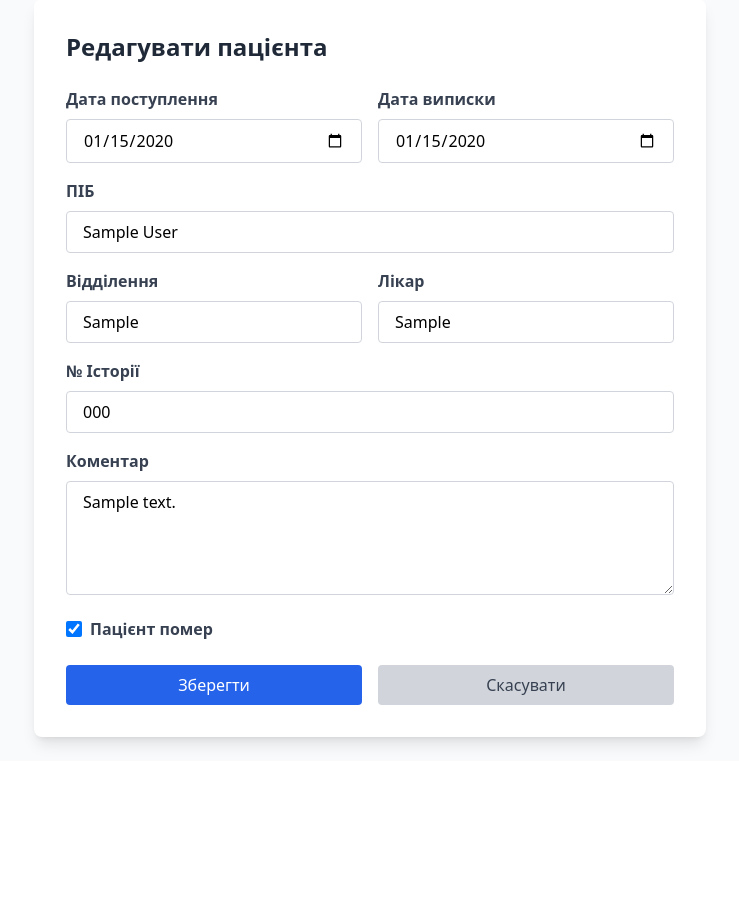
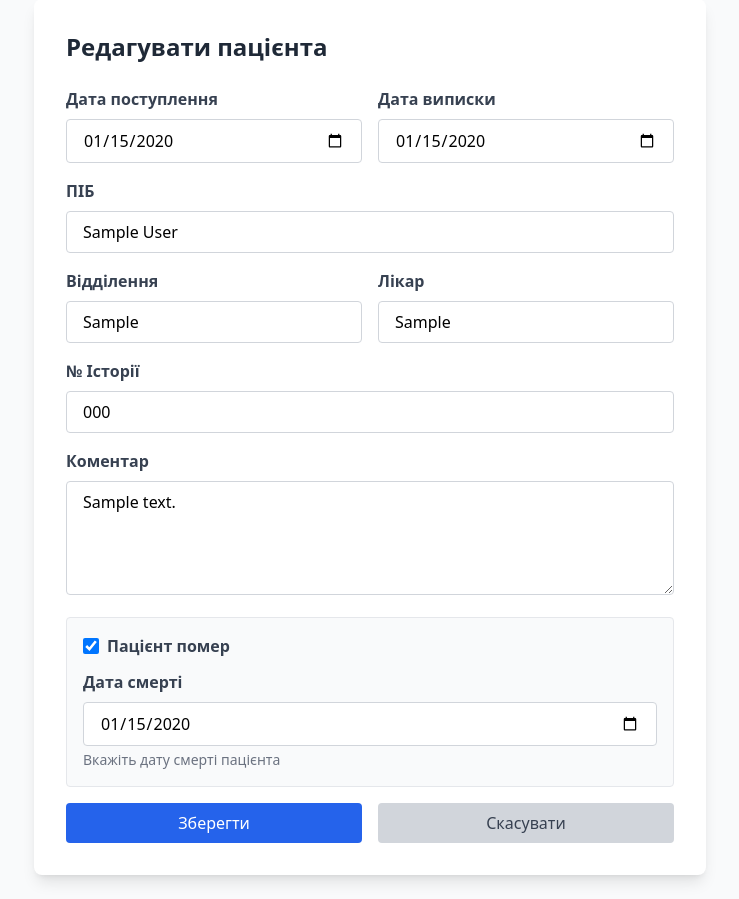
Before and after one commit to Mendela-A/hospital-management, a Flask app: page /edit/1 in a window 1280 px wide. Shown: the part 105-1004 px from the top of the page, without its empty margins (270-1009 px from the left). Before the commit the page ends 854 px from the top, so only its background shows below. Run offline with Flask 3, Linux system fonts and the light colour scheme; a user stored in the database is signed in; tables that the repository leaves empty hold one stand-in row (values such as "Sample post"); some libraries are stand-ins or nearby versions.

Commit message:
add death date

```diff
--- a/app/forms.py
+++ b/app/forms.py
@@ -1,8 +1,7 @@
 from flask_wtf import FlaskForm
-from wtforms import StringField, PasswordField, DateField, TextAreaField, SelectField, BooleanField, SubmitField, IntegerField
-from wtforms.validators import DataRequired, Length, ValidationError, NumberRange
+from wtforms import StringField, PasswordField, DateField, TextAreaField, SelectField, BooleanField, SubmitField
+from wtforms.validators import DataRequired, Length, ValidationError, Optional
 from app.models import User, Patient
-from datetime import datetime
 
 class LoginForm(FlaskForm):
     username = StringField('Ім\'я користувача', validators=[DataRequired(), Length(min=3, max=80)])
@@ -29,13 +28,14 @@ class UserForm(FlaskForm):
 
 class PatientForm(FlaskForm):
     admission_date = DateField('Дата поступлення', validators=[DataRequired()], format='%Y-%m-%d')
-    discharge_date = DateField('Дата виписки', format='%Y-%m-%d')
+    discharge_date = DateField('Дата виписки', validators=[Optional()], format='%Y-%m-%d')
     full_name = StringField('ПІБ', validators=[DataRequired(), Length(max=200)])
     department = StringField('Відділення', validators=[DataRequired(), Length(max=100)])
     doctor = StringField('Лікар', validators=[DataRequired(), Length(max=200)])
     history_number = StringField('№ Історії', validators=[DataRequired(), Length(max=50)])
     comment = TextAreaField('Коментар')
     is_deceased = BooleanField('Пацієнт помер')
+    death_date = DateField('Дата смерті', validators=[Optional()], format='%Y-%m-%d')
     submit = SubmitField('Зберегти')
 
     def __init__(self, original_history_number=None, *args, **kwargs):
@@ -48,31 +48,31 @@ class PatientForm(FlaskForm):
             if patient:
                 raise ValidationError('Цей номер історії вже використовується.')
 
+    def validate_death_date(self, death_date):
+        """Перевірка дати смерті"""
+        if self.is_deceased.data and not death_date.data:
+            raise ValidationError('Якщо пацієнт помер, вкажіть дату смерті.')
+
+        if death_date.data and not self.is_deceased.data:
+            raise ValidationError('Якщо вказана дата смерті, позначте "Пацієнт помер".')
+
+        if death_date.data:
+            if self.admission_date.data and death_date.data < self.admission_date.data:
+                raise ValidationError('Дата смерті не може бути раніше дати поступлення.')
+
+            if self.discharge_date.data and death_date.data > self.discharge_date.data:
+                raise ValidationError('Дата смерті не може бути пізніше дати виписки.')
+
 
 class ExportForm(FlaskForm):
-    month = SelectField(
-        'Місяць',
-        choices=[
-            (1, 'Січень'), (2, 'Лютий'), (3, 'Березень'), (4, 'Квітень'),
-            (5, 'Травень'), (6, 'Червень'), (7, 'Липень'), (8, 'Серпень'),
-            (9, 'Вересень'), (10, 'Жовтень'), (11, 'Листопад'), (12, 'Грудень')
-        ],
-        coerce=int,
+    """Форма для експорту даних"""
+    start_date = DateField('Дата початку', validators=[Optional()], format='%Y-%m-%d')
+    end_date = DateField('Дата кінця', validators=[Optional()], format='%Y-%m-%d')
+    department = StringField('Відділення', validators=[Optional()])
+    doctor = StringField('Лікар', validators=[Optional()])
+    export_format = SelectField(
+        'Формат експорту',
+        choices=[('excel', 'Excel (.xlsx)'), ('csv', 'CSV')],
         validators=[DataRequired()]
     )
-    year = IntegerField(
-        'Рік',
-        validators=[
-            DataRequired(),
-            NumberRange(min=2020, max=2030, message='Рік має бути між 2020 та 2030')
-        ]
-    )
     submit = SubmitField('Експортувати')
-
-    def __init__(self, *args, **kwargs):
-        super(ExportForm, self).__init__(*args, **kwargs)
-        # Встановлення поточного місяця та року за замовчуванням
-        if not self.month.data:
-            self.month.data = datetime.now().month
-        if not self.year.data:
-            self.year.data = datetime.now().year
--- a/app/models.py
+++ b/app/models.py
@@ -38,6 +38,7 @@ class Patient(db.Model):
     history_number = db.Column(db.String(50), unique=True, nullable=False)
     comment = db.Column(db.Text, nullable=True)
     is_deceased = db.Column(db.Boolean, default=False)
+    death_date = db.Column(db.Date, nullable=True)  # НОВЕ ПОЛЕ
 
     created_by = db.Column(db.Integer, db.ForeignKey('users.id'), nullable=False)
     created_at = db.Column(db.DateTime, default=datetime.utcnow)
--- a/app/routes/patients.py
+++ b/app/routes/patients.py
@@ -88,6 +88,7 @@ def add():
             history_number=form.history_number.data,
             comment=form.comment.data,
             is_deceased=form.is_deceased.data,
+            death_date=form.death_date.data if form.is_deceased.data else None,  # ОНОВЛЕНО
             created_by=current_user.id
         )
         db.session.add(patient)
@@ -112,6 +113,7 @@ def edit(id):
         patient.history_number = form.history_number.data
         patient.comment = form.comment.data
         patient.is_deceased = form.is_deceased.data
+        patient.death_date = form.death_date.data if form.is_deceased.data else None  # ОНОВЛЕНО
         patient.updated_at = datetime.utcnow()
 
         db.session.commit()
@@ -127,6 +129,7 @@ def edit(id):
         form.history_number.data = patient.history_number
         form.comment.data = patient.comment
         form.is_deceased.data = patient.is_deceased
+        form.death_date.data = patient.death_date  # ОНОВЛЕНО
 
     return render_template('patient_form.html', form=form, title='Редагувати пацієнта')
 
--- a/app/templates/patient_form.html
+++ b/app/templates/patient_form.html
@@ -70,9 +70,21 @@
                 {% endif %}
             </div>
 
-            <div class="mb-6 flex items-center">
-                {{ form.is_deceased(class="w-4 h-4 text-blue-600 border-gray-300 rounded focus:ring-blue-500") }}
-                {{ form.is_deceased.label(class="ml-2 text-gray-700 font-semibold") }}
+            <!-- Статус померлого -->
+            <div class="mb-4 p-4 bg-gray-50 rounded border border-gray-200">
+                <div class="flex items-center mb-3">
+                    {{ form.is_deceased(class="w-4 h-4 text-blue-600 border-gray-300 rounded focus:ring-blue-500", id="is_deceased_checkbox") }}
+                    {{ form.is_deceased.label(class="ml-2 text-gray-700 font-semibold") }}
+                </div>
+
+                <div id="death_date_field" class="mt-3" style="display: none;">
+                    {{ form.death_date.label(class="block text-gray-700 font-semibold mb-2") }}
+                    {{ form.death_date(class="w-full px-4 py-2 border border-gray-300 rounded focus:outline-none focus:ring-2 focus:ring-blue-500") }}
+                    {% if form.death_date.errors %}
+                        <p class="text-red-500 text-sm mt-1">{{ form.death_date.errors[0] }}</p>
+                    {% endif %}
+                    <p class="text-sm text-gray-500 mt-1">Вкажіть дату смерті пацієнта</p>
+                </div>
             </div>
 
             <div class="flex gap-4">
@@ -86,4 +98,24 @@
         </form>
     </div>
 </div>
+
+<script>
+    // Показувати/приховувати поле дати смерті
+    const isDeceasedCheckbox = document.getElementById('is_deceased_checkbox');
+    const deathDateField = document.getElementById('death_date_field');
+
+    function toggleDeathDateField() {
+        if (isDeceasedCheckbox.checked) {
+            deathDateField.style.display = 'block';
+        } else {
+            deathDateField.style.display = 'none';
+        }
+    }
+
+    // Перевірка при завантаженні сторінки
+    toggleDeathDateField();
+
+    // Перевірка при зміні чекбоксу
+    isDeceasedCheckbox.addEventListener('change', toggleDeathDateField);
+</script>
 {% endblock %}
```
Also changed, not shown: app/templates/patients_list.html (+6 -1 lines).
